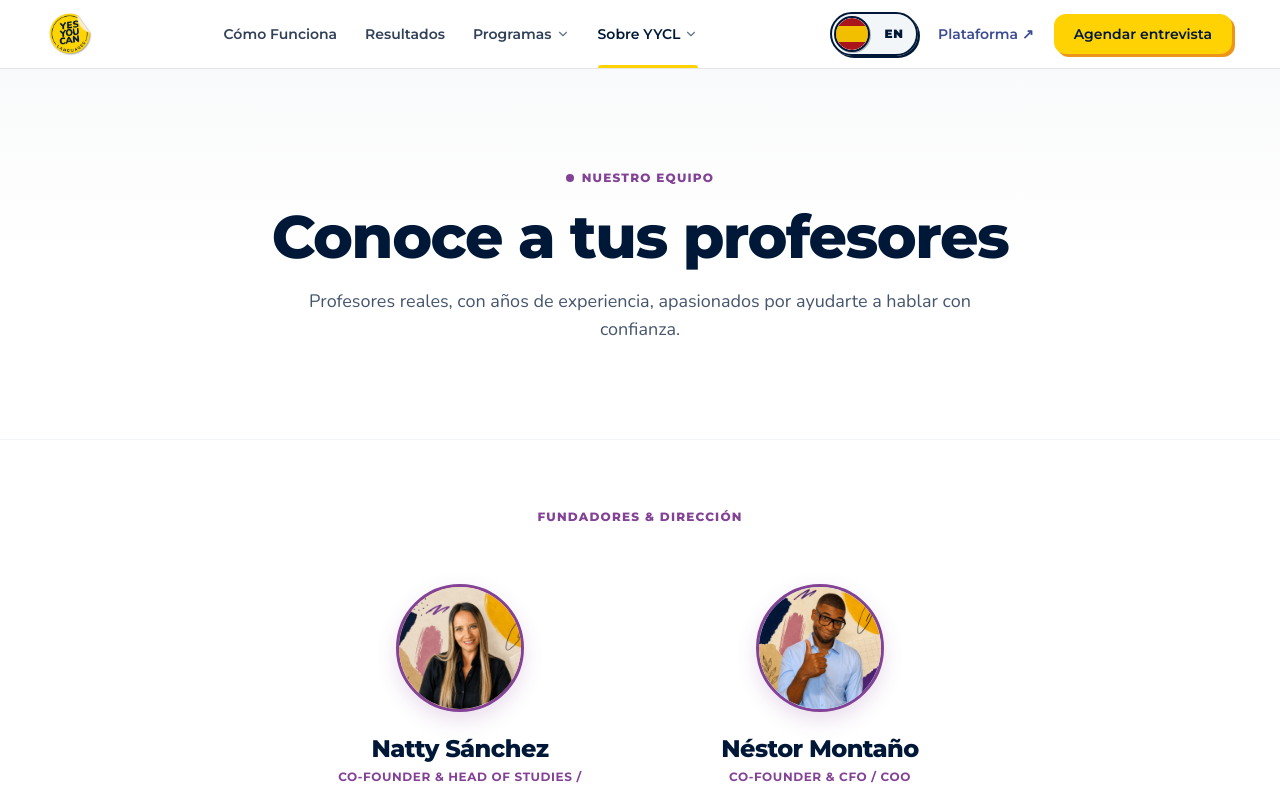
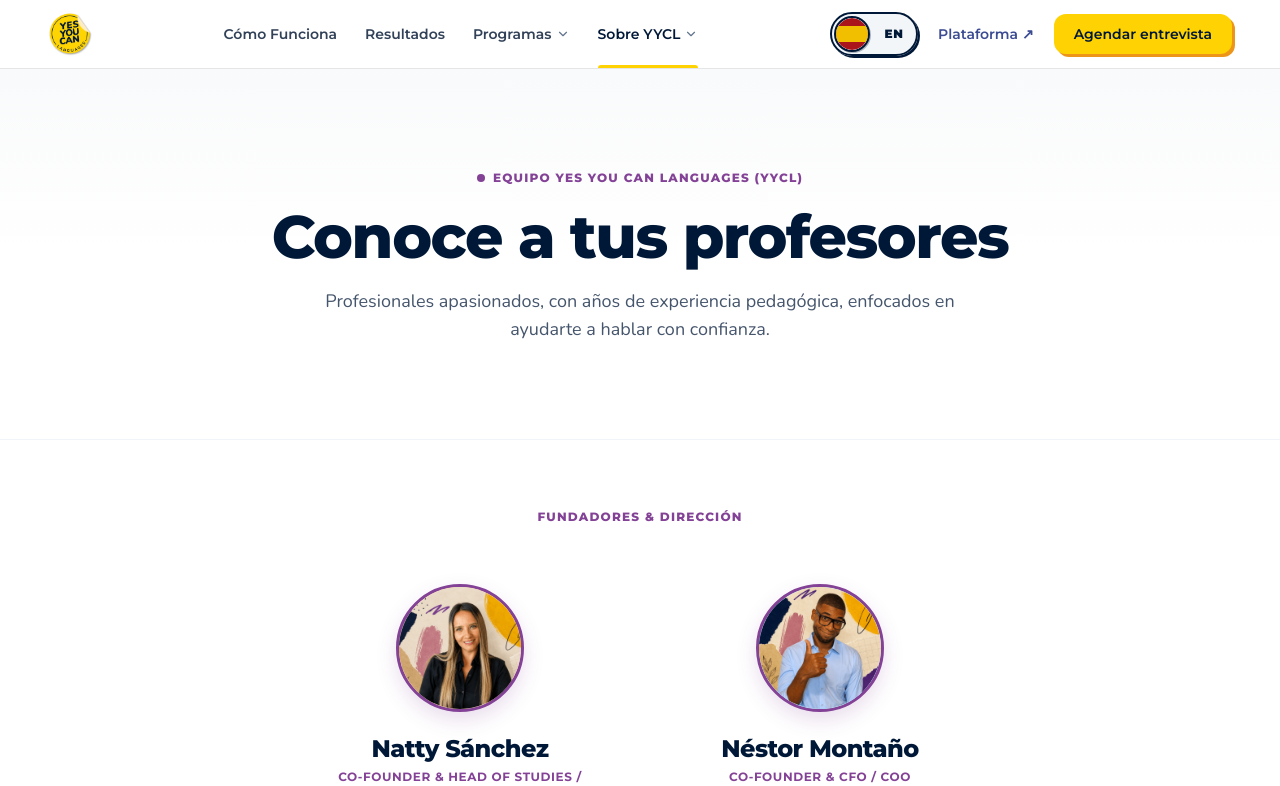
Before and after one commit to Dietol25/yycl-version-anterior, a Next.js app: page /profesores in a window 1280 px wide. Shown: the top 786 px of the page. Built offline with nearby package versions, Linux system fonts and the light colour scheme.

Commit message:
fix(profesores): actualizar eyebrow a Equipo Yes You Can Languages (YYCL) y profesionalizar descripcion

```diff
--- a/app/profesores/page.tsx
+++ b/app/profesores/page.tsx
@@ -136,7 +136,7 @@
           <div className="max-w-[1280px] mx-auto px-5 lg:px-12 text-center space-y-4">
             <div className="inline-flex items-center gap-2 text-xs font-heading font-extrabold uppercase tracking-widest text-[#834296]">
               <span className="w-2 h-2 rounded-full bg-[#834296]" />
-              <span>Nuestro equipo</span>
+              <span>Equipo Yes You Can Languages (YYCL)</span>
             </div>
 
             <h1 className="text-4xl sm:text-5xl lg:text-6xl font-extrabold font-heading text-[#001837] tracking-tight leading-[1.15]">
@@ -144,7 +144,7 @@
             </h1>
 
             <p className="text-base sm:text-lg text-slate-600 font-body-large max-w-2xl mx-auto leading-relaxed">
-              Profesores reales, con años de experiencia, apasionados por ayudarte a hablar con confianza.
+              Profesionales apasionados, con años de experiencia pedagógica, enfocados en ayudarte a hablar con confianza.
             </p>
           </div>
         </section>
```
